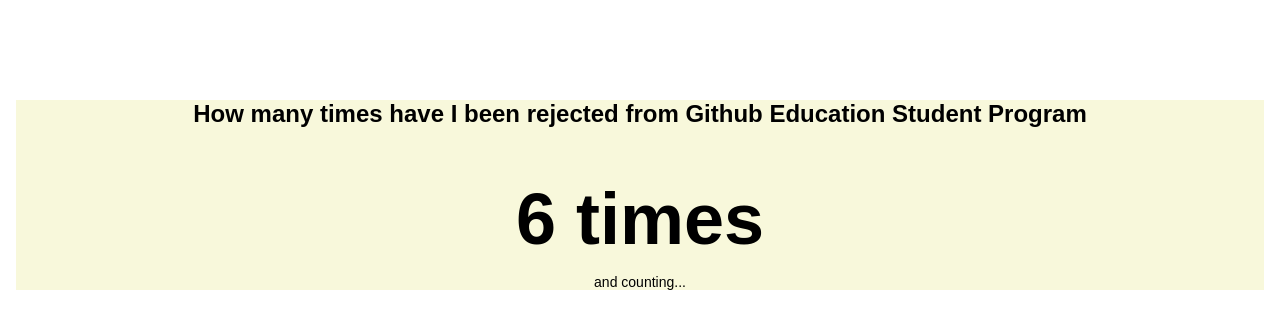
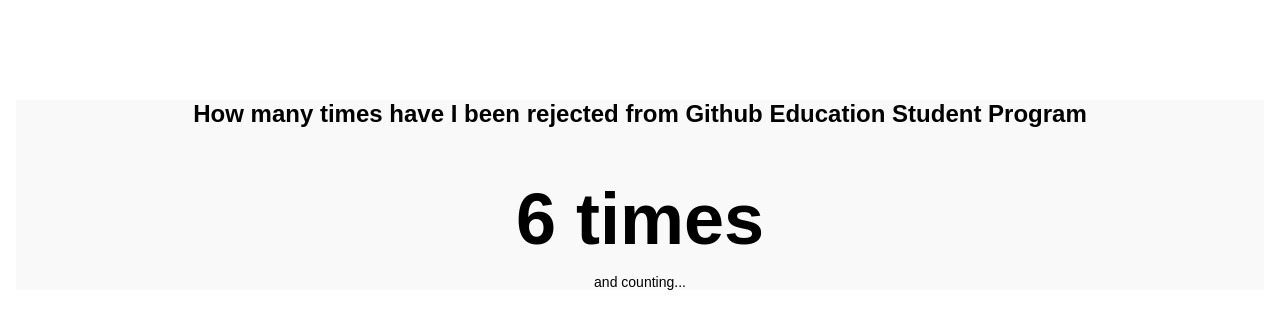
Before and after one commit to Smajlll/time-rejectedgh, a SvelteKit app: page / in a window 1280 px wide. Shown: the top 328 px of the page. Built offline with nearby package versions, Linux system fonts and the light colour scheme.

Commit message:
jeste jednou pozadi

```diff
--- a/src/routes/+page.svelte
+++ b/src/routes/+page.svelte
@@ -8,7 +8,7 @@
 
 <style>
 		body {
-		background: #F8F8DB;
+		background: #f9f9f9;
       	text-align: center;
     	}
 
```
